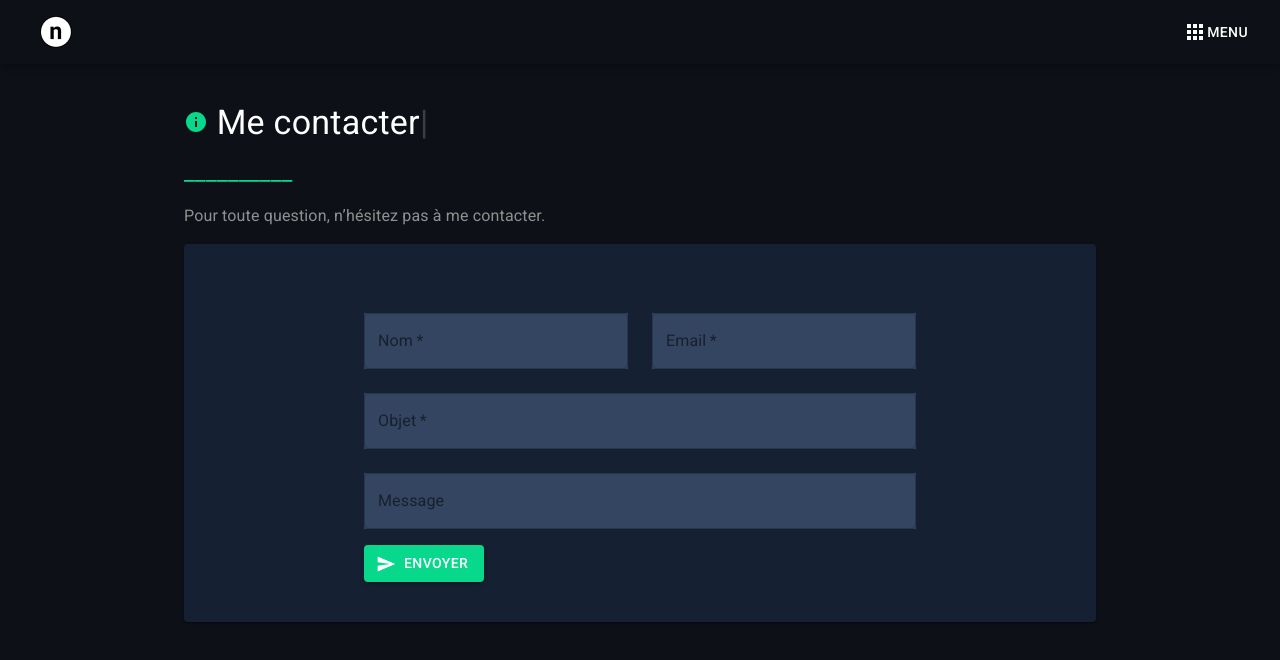
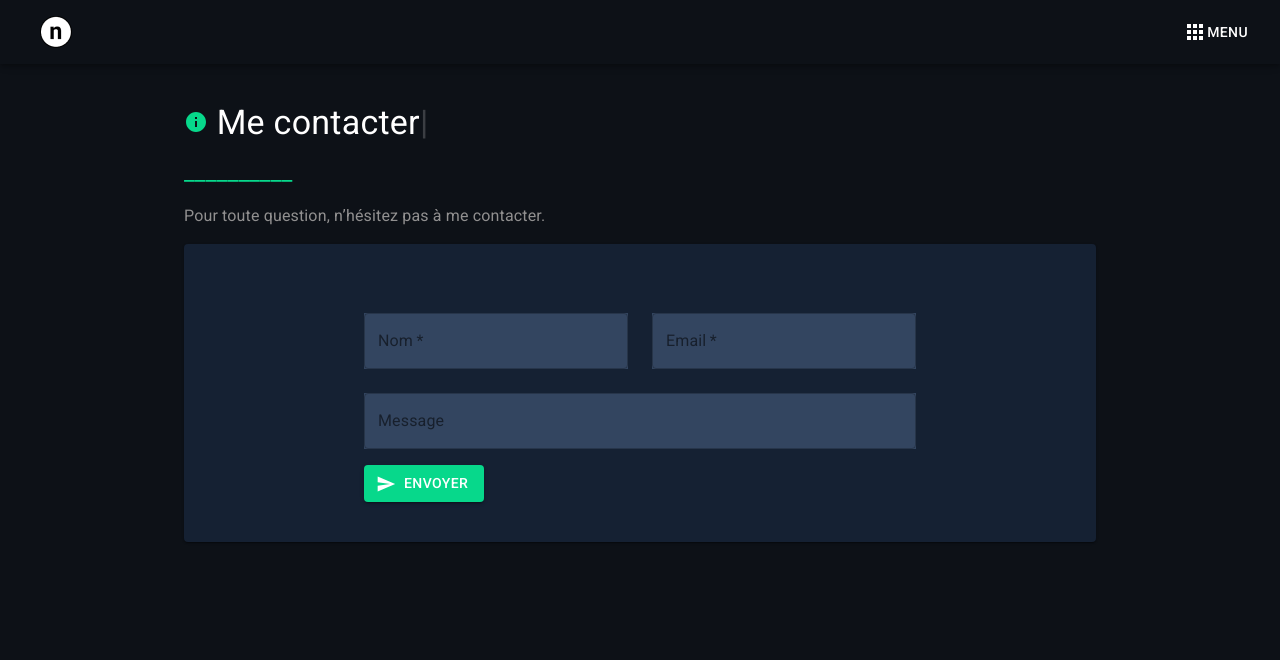
Before and after one commit to niainamahefa/portfolio, a Next.js app: page /contact in a window 1280 px wide. Shown: the top 660 px of the page. Built offline with nearby package versions, Linux system fonts and the light colour scheme.

Commit message:
Contact form

```diff
--- a/package.json
+++ b/package.json
@@ -16,7 +16,7 @@
   },
   "scripts": {
     "dev": "next",
-    "build": "next build",
+    "build": "next build && next export",
     "start": "next start",
     "post-update": "echo \"codesandbox preview only, need an update\" && yarn upgrade --latest"
   }
--- a/pages/contact.js
+++ b/pages/contact.js
@@ -169,18 +169,6 @@ export default function AddressForm() {
                   <Grid item xs={12}>
                     <TextField
                     style={{ backgroundColor: '#334560' }}
-                      required
-                      id="objet"
-                      name="objet"
-                      label="Objet"
-                      variant="outlined"
-                      fullWidth
-                      autoComplete="shipping address-line1"
-                    />
-                  </Grid>
-                  <Grid item xs={12}>
-                    <TextField
-                    style={{ backgroundColor: '#334560' }}
                       id="message"
                       name="message"
                       label="Message"
```
